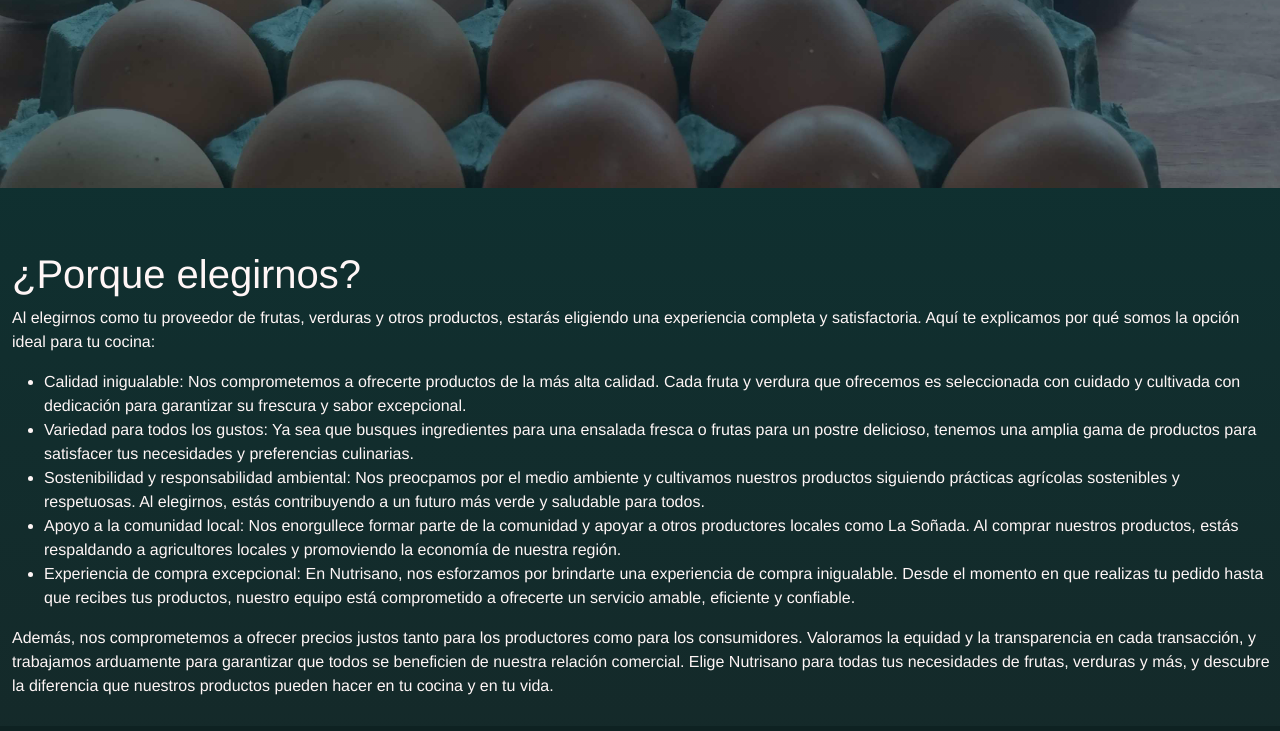
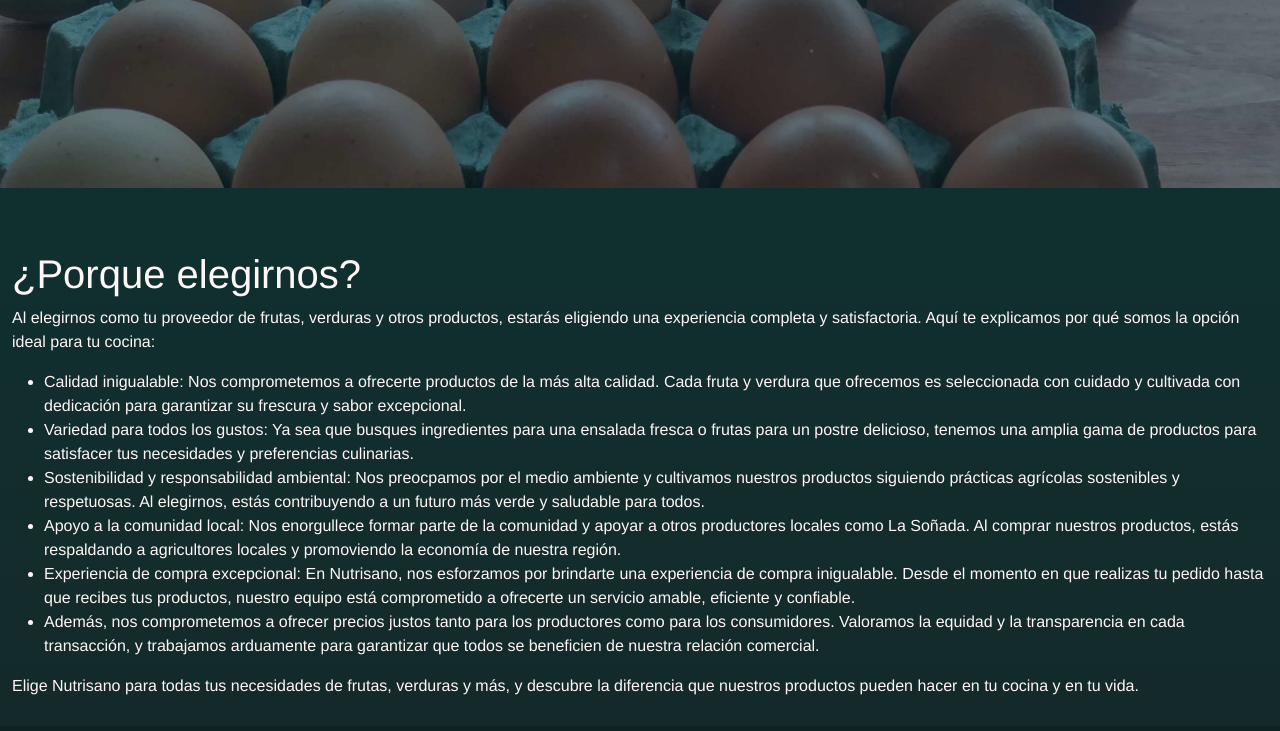
Before and after one commit to priscilairiart/proyecto-final-iriart-priscila, a website: page page/porqueelegirnos.html in a window 1280 px wide. Shown: the part 538-1269 px from the top of the page. Drawn offline with nearby package versions, Linux system fonts and the light colour scheme.

Commit message:
arreglo porque elegirnos 2

```diff
--- a/page/porqueelegirnos.html
+++ b/page/porqueelegirnos.html
@@ -20,7 +20,7 @@
 
 <body>
     <header>
-        <nav class="navbar bg-body-tertiary navbar-expand-md fixed-top" >
+        <nav class="navbar bg-body-tertiary navbar-expand-md fixed-top">
             <div class="container-fluid">
                 <a class="navbar-brand" href="../index.html">
                     <img src="../imagenes/logo.png" alt="logoNutrisano">
@@ -38,7 +38,8 @@
                     <div class="offcanvas-body">
                         <ul class="navbar-nav justify-content-end flex-grow-1 pe-3">
                             <li class="nav-item">
-                                <a class="nav-link active " aria-current="page" href="../page/quienessomos.html">Quienes somos</a>
+                                <a class="nav-link active " aria-current="page" href="../page/quienessomos.html">Quienes
+                                    somos</a>
                             </li>
                             <li class="nav-item">
                                 <a class="nav-link" href="../page/porqueelegirnos.html">Porque elegirnos</a>
@@ -56,8 +57,8 @@
         </nav>
     </header>
     <article class="banner">
-            <img src="../imagenes/bannerporque.jpg" alt="banner de pagina">
-            <h2>Del Campo A Tu Mesa</h2>
+        <img src="../imagenes/bannerporque.jpg" alt="banner de pagina">
+        <h2>Del Campo A Tu Mesa</h2>
 
     </article>
 
@@ -66,12 +67,12 @@
         <div class="grid-texto">
             <h1>¿Porque elegirnos?</h1>
             <p>Al elegirnos como tu proveedor de frutas, verduras y otros productos, estarás eligiendo una experiencia
-                completa y satisfactoria. Aquí te explicamos por qué somos la opción ideal para tu cocina:  </p>
-                <ul>
+                completa y satisfactoria. Aquí te explicamos por qué somos la opción ideal para tu cocina: </p>
+            <ul>
                 <li>Calidad inigualable: Nos comprometemos a ofrecerte productos de la más alta calidad. Cada fruta y
                     verdura que ofrecemos es seleccionada con cuidado y cultivada con dedicación para garantizar su
                     frescura y sabor excepcional.</li>
-                    <li>  Variedad para todos los gustos: Ya sea que busques ingredientes para una ensalada fresca o frutas
+                <li> Variedad para todos los gustos: Ya sea que busques ingredientes para una ensalada fresca o frutas
                     para un postre delicioso, tenemos una amplia gama de productos para satisfacer tus necesidades y
                     preferencias culinarias.</li>
                 <li> Sostenibilidad y responsabilidad ambiental: Nos preocpamos por el medio ambiente y cultivamos
@@ -86,10 +87,13 @@
                     compra inigualable. Desde el momento en que realizas tu pedido hasta que recibes tus productos,
                     nuestro equipo está comprometido a ofrecerte un servicio amable, eficiente y confiable.
                 </li>
+                <li>
+                    Además, nos comprometemos a ofrecer precios justos tanto para los productores como para los
+                    consumidores. Valoramos la equidad y la transparencia en cada transacción, y trabajamos arduamente
+                    para garantizar que todos se beneficien de nuestra relación comercial.
+                </li>
             </ul>
-            <p>Además, nos comprometemos a ofrecer precios justos tanto para los productores como para los
-                consumidores. Valoramos la equidad y la transparencia en cada transacción, y trabajamos arduamente para
-                garantizar que todos se beneficien de nuestra relación comercial.
+            <p>
 
                 Elige Nutrisano para todas tus necesidades de frutas, verduras y más, y descubre la diferencia que
                 nuestros productos pueden hacer en tu cocina y en tu vida.</p>
```
